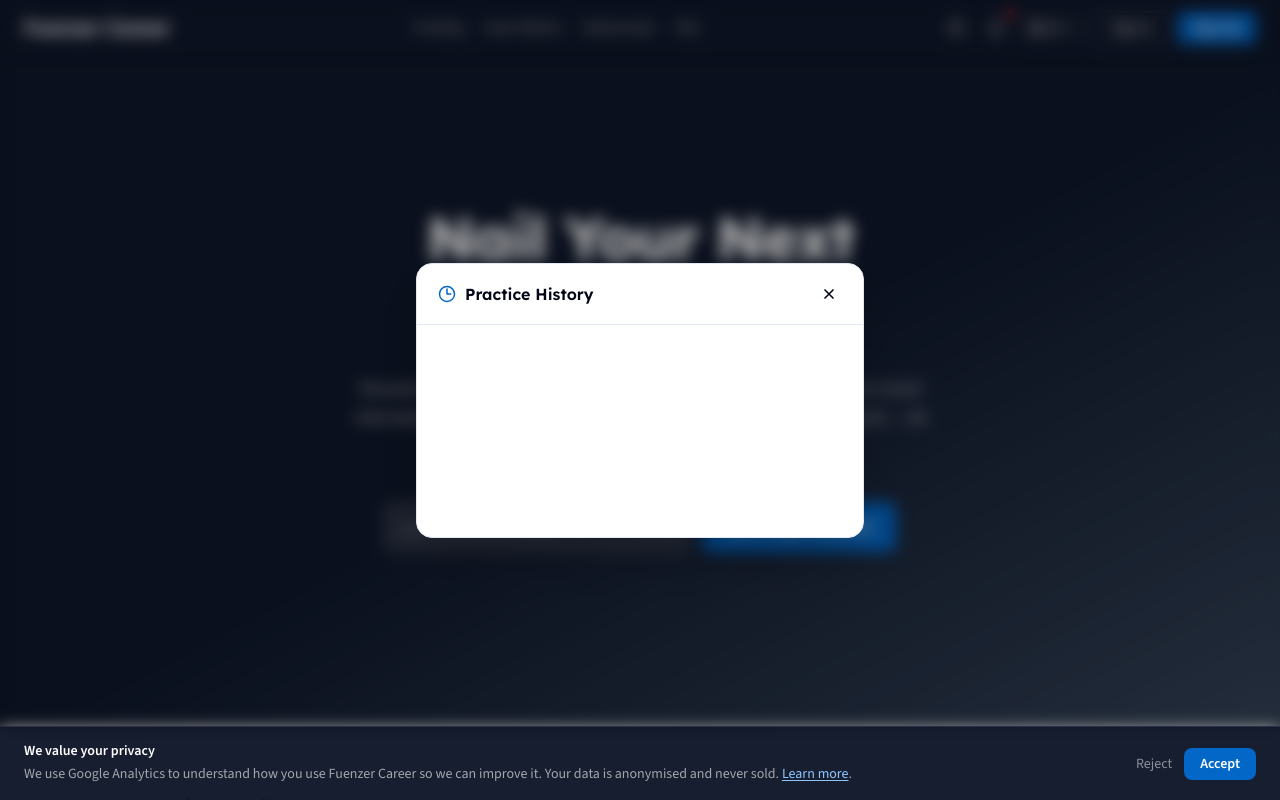
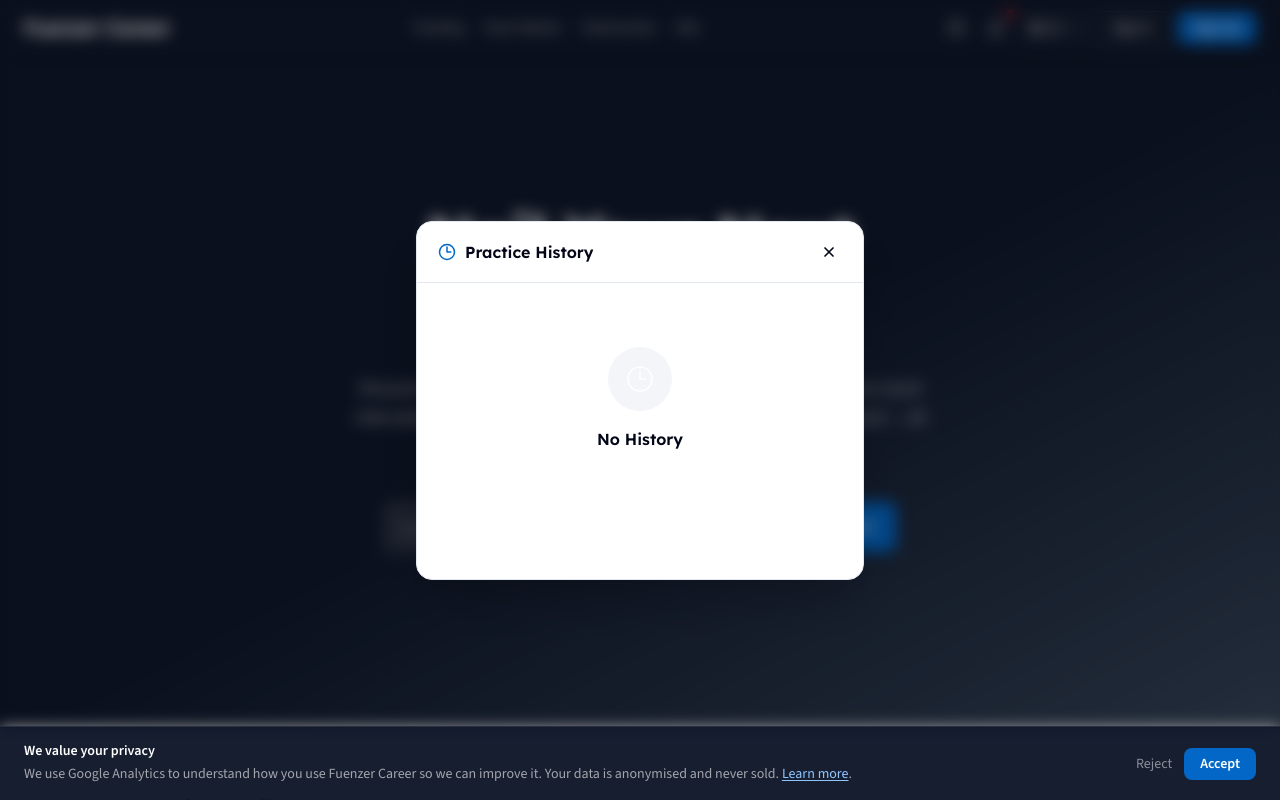
Before and after one commit to Yogs4R/fuenzer-career, a React (Vite) app: page / in a window 1280 px wide. Both pictures are taken after a click on the button 956 px from the left and 28 px from the top of the page. Shown: the top 800 px of the page. Built offline with nearby package versions, Linux system fonts and the light colour scheme.

Commit message:
conductor-sync-2026-08-05--17-04-23

```diff
--- a/src/components/NavBar.tsx
+++ b/src/components/NavBar.tsx
@@ -378,12 +378,14 @@ export default function NavBar() {
             </svg>
           </div>
         ) : paginatedHistory.length === 0 ? (
-          <div className="text-center py-10">
-            <svg className="w-12 h-12 text-muted-foreground/30 mx-auto mb-3" fill="none" viewBox="0 0 24 24" stroke="currentColor" strokeWidth={1.2}>
-              <path strokeLinecap="round" strokeLinejoin="round" d="M12 6v6h4.5m4.5 0a9 9 0 11-18 0 9 9 0 0118 0z" />
-            </svg>
-            <p className="text-sm text-muted-foreground">No practice sessions yet.</p>
-            <p className="text-xs text-muted-foreground mt-1">Complete an interview to see your history here.</p>
+          <div className="text-center py-12">
+            <div className="w-16 h-16 rounded-full bg-muted/50 flex items-center justify-center mx-auto mb-4">
+              <svg className="w-8 h-8 text-muted-foreground/40" fill="none" viewBox="0 0 24 24" stroke="currentColor" strokeWidth={1.2}>
+                <path strokeLinecap="round" strokeLinejoin="round" d="M12 6v6h4.5m4.5 0a9 9 0 11-18 0 9 9 0 0118 0z" />
+              </svg>
+            </div>
+            <p className="font-heading text-base font-semibold text-foreground">No History</p>
+            <p className="text-sm text-muted-foreground mt-1 max-w-[200px] mx-auto">Complete an interview and your practice sessions will show up here.</p>
           </div>
         ) : (
           <ul className="space-y-2">
--- a/src/pages/Dashboard.tsx
+++ b/src/pages/Dashboard.tsx
@@ -277,8 +277,8 @@ export default function Dashboard() {
   /* ── Rate limiter: prevent rapid re-clicks ── */
   const lastCallRef = useRef(0);
   const CALL_COOLDOWN_MS = 10_000; // 10 seconds between calls
-  const FETCH_TIMEOUT_MS = 15_000; // 15 seconds max for market research
-  const FETCH_TIMEOUT_MS_PREP = 15_000; // 15 seconds for question generation
+  const FETCH_TIMEOUT_MS = 60_000; // 60 seconds (testing: generous timeout for deepseek)
+  const FETCH_TIMEOUT_MS_PREP = 60_000; // 60 seconds for question generation
 
   /* ── Step 1: Market Research ── */
   const handleStart = async () => {
@@ -454,10 +454,21 @@ export default function Dashboard() {
               ? "Agent is fetching live market data…"
               : "Agent is generating interview questions…"}
           </p>
-          <p className="text-xs sm:text-sm text-muted-foreground mt-2">
-            {loadingElapsed < 8
-              ? "This will only take a moment."
-              : "Still working — this can take up to 15 seconds."}
+          {/* Live timer counting from 0 */}
+          <div className="mt-4 flex items-center gap-2">
+            <span className="text-4xl sm:text-5xl font-mono font-bold text-accent tabular-nums">
+              {loadingElapsed}
+            </span>
+            <span className="text-sm text-muted-foreground font-medium">
+              second{loadingElapsed !== 1 ? "s" : ""}
+            </span>
+          </div>
+          <p className="text-xs sm:text-sm text-muted-foreground mt-3">
+            {loadingElapsed < 10
+              ? "Searching the market..."
+              : loadingElapsed < 30
+              ? "Still working — fetching live data."
+              : "This is taking a while — thanks for your patience."}
           </p>
         </div>
       )}
```
